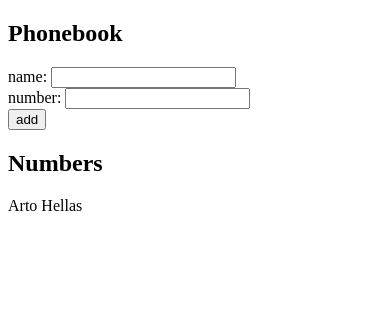
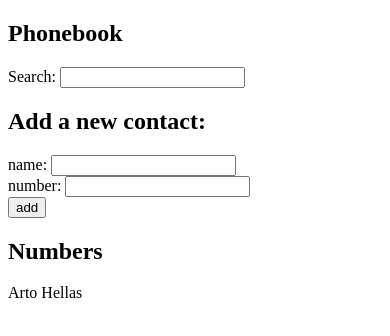
Before and after one commit to Sainosaur/fsOpen2024, a React (Vite) app in the folder Part2/Phonebook/: page / in a window 390 px wide. Shown: the top 336 px of the page. Built offline with nearby package versions, Linux system fonts and the light colour scheme.

Commit message:
Exercise 2.9 Made changes to phonebook/App.jsx

```diff
--- a/Part2/Phonebook/src/App.jsx
+++ b/Part2/Phonebook/src/App.jsx
@@ -6,12 +6,24 @@ const App = () => {
   ])
   const [newName, setNewName] = useState('')
   const [newNumber, setNewNumber] = useState('')
+  const [search, setSearch] = useState('')
 
   const updateName = (event) => {
     setNewName(event.target.value)
   }
   const updateNumber = (event) => {
     setNewNumber(event.target.value)
+  }
+  const updateSearch = (event) => {
+    setSearch(event.target.value)
+  }
+
+  const searchResults = (Arr) => {
+    return (
+      <>
+        {Arr.map(person => <p key={person.name}> {person.name} {person.number}</p>)}
+      </>
+    )
   }
 
   const newPerson = (event) => {
@@ -35,7 +47,11 @@ const App = () => {
   return (
     <div>
       <h2>Phonebook</h2>
+      <div>
+        Search: <input value={search} onChange={updateSearch}/>
+      </div>
       <form onSubmit={newPerson}>
+        <h2>Add a new contact:</h2>
         <div>
           name: <input value={newName} onChange={updateName}/>
         </div>
@@ -48,7 +64,7 @@ const App = () => {
       </form>
       <h2>Numbers</h2>
       <div>
-        {persons.map(person => <p key={person.name}>{person.name}  {person.number} </p>)}
+        {searchResults(persons.filter(person => person.name.toUpperCase().includes(search.toUpperCase())))}
       </div>
     </div>
   )
```
